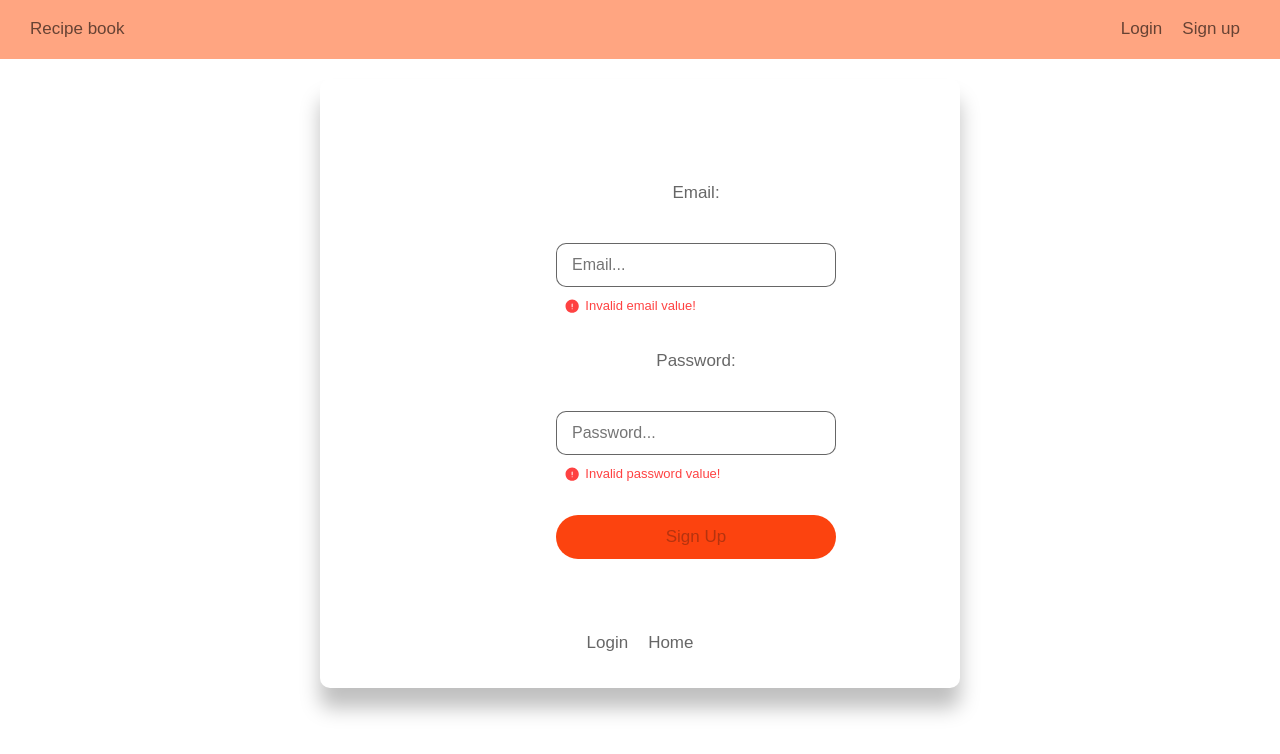
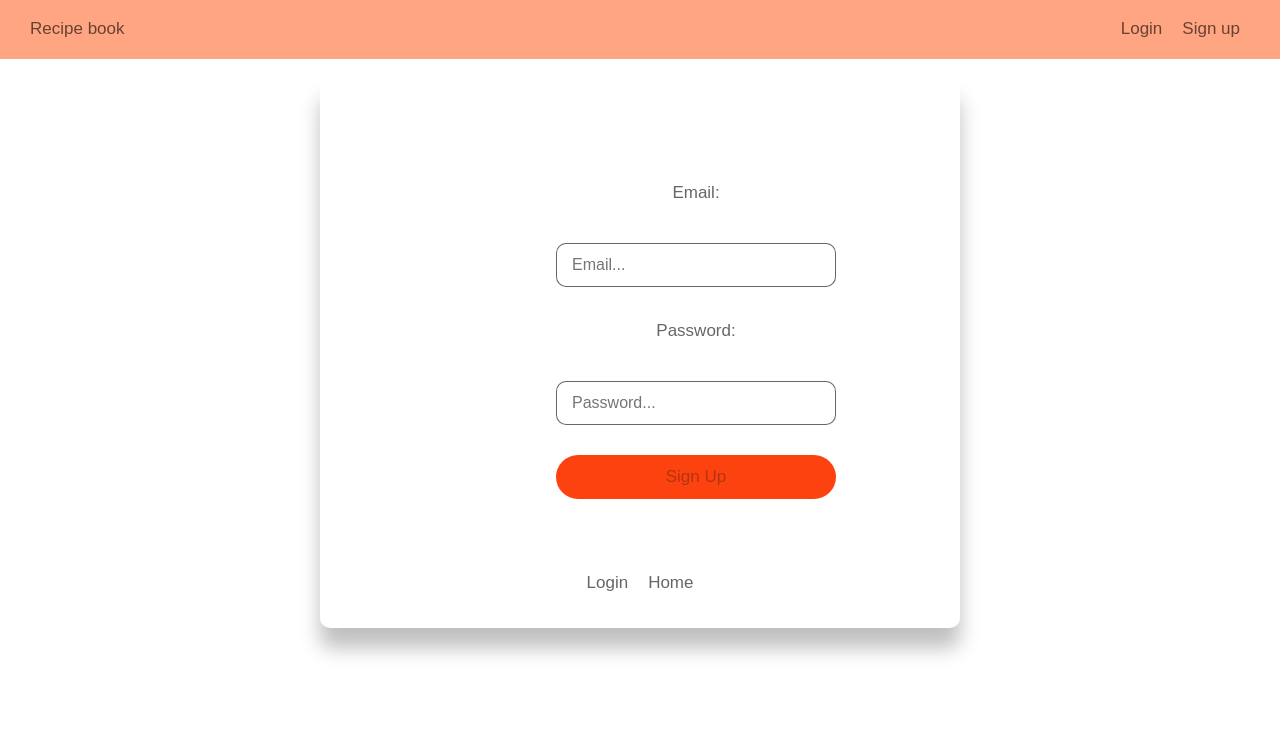
Before and after one commit to jamm3e3333-gmail-com/recipe-book-react, a React (Create React App) app: page /signup in a window 1280 px wide. Shown: the top 754 px of the page. Built offline with nearby package versions, Linux system fonts and the light colour scheme.

Commit message:
✨ Add validation to auth forms

```diff
--- a/src/components/authentication/AuthForm.tsx
+++ b/src/components/authentication/AuthForm.tsx
@@ -1,48 +1,63 @@
+import { Link, Navigate } from 'react-router-dom'
+import React from 'react'
+import { validateEmail, validatePassword } from '../../utils'
+import useChangeInputEvent from '../../hooks/useInputChangeEvent'
 import Container from '../UI/Container'
-import classes from './AuthForm.module.scss'
 import Button from '../UI/Button'
 import Loader from '../UI/Loader'
-import { useAppSelector, useAppDispatch } from '../../store'
-import { authUser, UserCredentials } from '../../store/storeSlices/authenticationSlice'
 import Input from '../UI/Input'
-import { Link } from 'react-router-dom'
+import { useAppSelector } from '../../store'
+import { setEmail, setPassword, UserCredentials } from '../../store/storeSlices/userCredentialsSlice'
+import classes from './AuthForm.module.scss'
 
-const AuthForm: React.FC<{
+const AuthForm: FunComponent<{
     authName: string
     isAuthenticating: boolean
     navigateToPath: 'login' | 'signup'
     navigateToPathLinkName: 'Login' | 'Sign up'
-    handleAuthEvent: ( e: React.FormEvent<HTMLFormElement> ) => Promise<void>
+    handleAuthOnSubmitEvent: ( e: React.FormEvent<HTMLFormElement> ) => Promise<void> | void
 }> = ( props ) => {
-    const dispath = useAppDispatch()
-    const {email, password, accessToken} = useAppSelector( state => state.authReducer )
-    const isButtonDisabled = props.isAuthenticating || !!accessToken || !email || !password
+    const {
+        handleChangeEvent: handleChangeEmailInput,
+        isInputValueValid: isEmailValid
+    } = useChangeInputEvent<Pick<UserCredentials, 'email'>>(validateEmail, {
+        actionPayloadKeyName: 'email',
+        storeAction: setEmail,
+    })
 
-    const setCredentialsFromInput = ( e: React.ChangeEvent<HTMLInputElement>, stateKey: keyof UserCredentials ) =>
-        dispath(authUser({[ stateKey ]: e.target.value ?? ''}))
+    const {
+        handleChangeEvent: handleChangePasswordInput,
+        isInputValueValid: isPasswordValid
+    } = useChangeInputEvent<Pick<UserCredentials, 'password'>>(validatePassword, {
+        actionPayloadKeyName: 'password',
+        storeAction: setPassword,
+    })
 
-    const handleInputEmail = ( e: React.ChangeEvent<HTMLInputElement> ) =>
-        setCredentialsFromInput( e, 'email' )
+    const {email, password} = useAppSelector( state => state.userCredentialsReducer )
+    const {accessToken} = useAppSelector( state => state.authReducer )
+    const isButtonDisabled = !isEmailValid || !isPasswordValid || props.isAuthenticating || !email || !password
 
-    const handleInputPassword = ( e: React.ChangeEvent<HTMLInputElement> ) =>
-        setCredentialsFromInput( e, 'password' )
-
+    if (accessToken) {
+        return <Navigate replace to='/' />
+    }
     return (
         <div className={classes[ 'auth-container' ]}>
             <Container>
-                <form action='' onSubmit={props.handleAuthEvent} className={classes[ 'auth-form' ]}>
+                <form action='' onSubmit={props.handleAuthOnSubmitEvent} className={classes[ 'auth-form' ]}>
                     <label htmlFor='email'>Email: </label>
                     <Input
+                        isValid={isEmailValid}
                         placeholder='Email...'
-                        onChange={handleInputEmail}
-                        name='Email'
+                        onChange={handleChangeEmailInput}
+                        name='email'
                         value={email ?? ''}
                     />
                     <label htmlFor='password'>Password: </label>
                     <Input
+                        isValid={isPasswordValid}
                         placeholder='Password...'
                         type='password'
-                        onChange={handleInputPassword}
+                        onChange={handleChangePasswordInput}
                         name='password'
                         value={password ?? ''}
                     />
--- a/src/components/authentication/Login.tsx
+++ b/src/components/authentication/Login.tsx
@@ -1,32 +1,34 @@
-import React, { useState } from 'react'
+import React from 'react'
 import { authLogin } from '../../store/storeSlices/authenticationSlice'
+import { resetCredentials } from '../../store/storeSlices/userCredentialsSlice'
 import { useAppDispatch, useAppSelector } from '../../store'
 import AuthForm from './AuthForm'
+import useAuthenticatingState from '../../hooks/useAuthenticatingState'
 
+const Login: FunComponent = () => {
+    const {isAuthenticating, setIsAuthenticating} = useAuthenticatingState()
+    const dispatch = useAppDispatch()
+    const { email, password } = useAppSelector( state => state.userCredentialsReducer )
 
-const Login: React.FC = () => {
-    const [ isLoggingState, setIsLoggingState ] = useState<boolean>( false )
-    const dispatch = useAppDispatch()
-    const { email, password } = useAppSelector( state => state.authReducer )
-
-    const handleLogin = async ( e: React.FormEvent<HTMLFormElement> ) => {
+    const handleLoginOnSubmit = async ( e: React.FormEvent<HTMLFormElement> ) => {
         e.preventDefault()
         if ( !email || !password ) {
             return
         }
 
-        setIsLoggingState( true )
+        setIsAuthenticating( true )
         setTimeout( async () => {
             await dispatch( authLogin( { email, password } ) )
-            setIsLoggingState( false )
+            setIsAuthenticating( false )
         }, 1000 )
+        dispatch(resetCredentials())
     }
 
     return (
         <AuthForm
             authName='login'
-            handleAuthEvent={handleLogin}
-            isAuthenticating={isLoggingState}
+            handleAuthOnSubmitEvent={handleLoginOnSubmit}
+            isAuthenticating={isAuthenticating}
             navigateToPath='signup'
             navigateToPathLinkName='Sign up'
         />
--- a/src/components/authentication/SignUp.tsx
+++ b/src/components/authentication/SignUp.tsx
@@ -1,32 +1,34 @@
-import React, { useState } from 'react'
+import React from 'react'
 import { authSignUp } from '../../store/storeSlices/authenticationSlice'
 import { useAppDispatch, useAppSelector } from '../../store'
 import AuthForm from './AuthForm'
+import useAuthenticatingState from '../../hooks/useAuthenticatingState'
+import { resetCredentials } from '../../store/storeSlices/userCredentialsSlice'
 
+const SignUp: FunComponent = () => {
+    const {isAuthenticating, setIsAuthenticating} = useAuthenticatingState()
+    const dispatch = useAppDispatch()
+    const { email, password } = useAppSelector( state => state.userCredentialsReducer )
 
-const SignUp: React.FC = () => {
-    const [ isSigninUpState, setIsSigningUpState ] = useState<boolean>( false )
-    const dispatch = useAppDispatch()
-    const { email, password } = useAppSelector( state => state.authReducer )
-
-    const handleSignUp = async ( e: React.FormEvent<HTMLFormElement> ) => {
+    const handleSignUpOnSubmit = async ( e: React.FormEvent<HTMLFormElement> ) => {
         e.preventDefault()
         if ( !email || !password ) {
             return
         }
 
-        setIsSigningUpState( true )
+        setIsAuthenticating(true)
         setTimeout( async () => {
             await dispatch( authSignUp( { email, password } ) )
-            setIsSigningUpState( false )
+            setIsAuthenticating(false)
         }, 1000 )
+        dispatch(resetCredentials())
     }
 
     return (
         <AuthForm
             authName='sign up'
-            handleAuthEvent={handleSignUp}
-            isAuthenticating={isSigninUpState}
+            handleAuthOnSubmitEvent={handleSignUpOnSubmit}
+            isAuthenticating={isAuthenticating}
             navigateToPath='login'
             navigateToPathLinkName='Login'
         />
```
